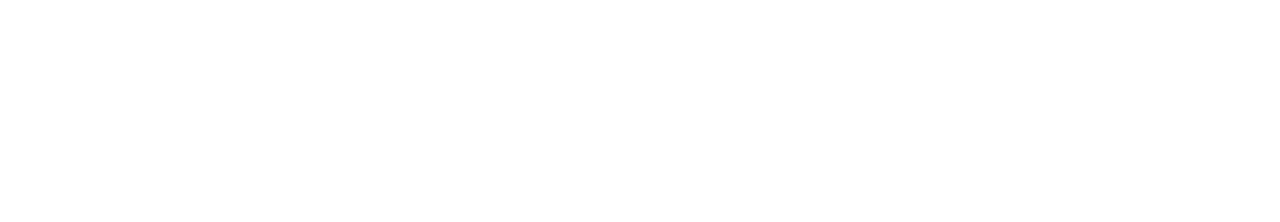
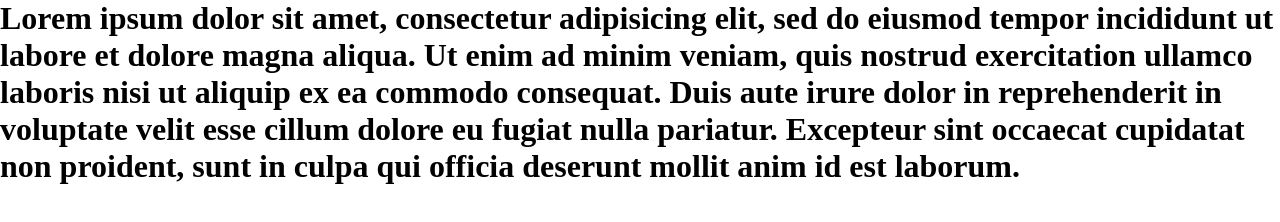
Before and after one commit to milley69/Covid-19, a plain HTML site: page index.html in a window 1280 px wide. Drawn offline with Linux system fonts and the light colour scheme.

Commit message:
just lorem

```diff
--- a/index.html
+++ b/index.html
@@ -10,6 +10,6 @@
   <title>COVID - 19</title>
 </head>
 <body>
-
+  <h1>Lorem ipsum dolor sit amet, consectetur adipisicing elit, sed do eiusmod tempor incididunt ut labore et dolore magna aliqua. Ut enim ad minim veniam, quis nostrud exercitation ullamco laboris nisi ut aliquip ex ea commodo consequat. Duis aute irure dolor in reprehenderit in voluptate velit esse cillum dolore eu fugiat nulla pariatur. Excepteur sint occaecat cupidatat non proident, sunt in culpa qui officia deserunt mollit anim id est laborum.</h1>
 </body>
 </html>
```
